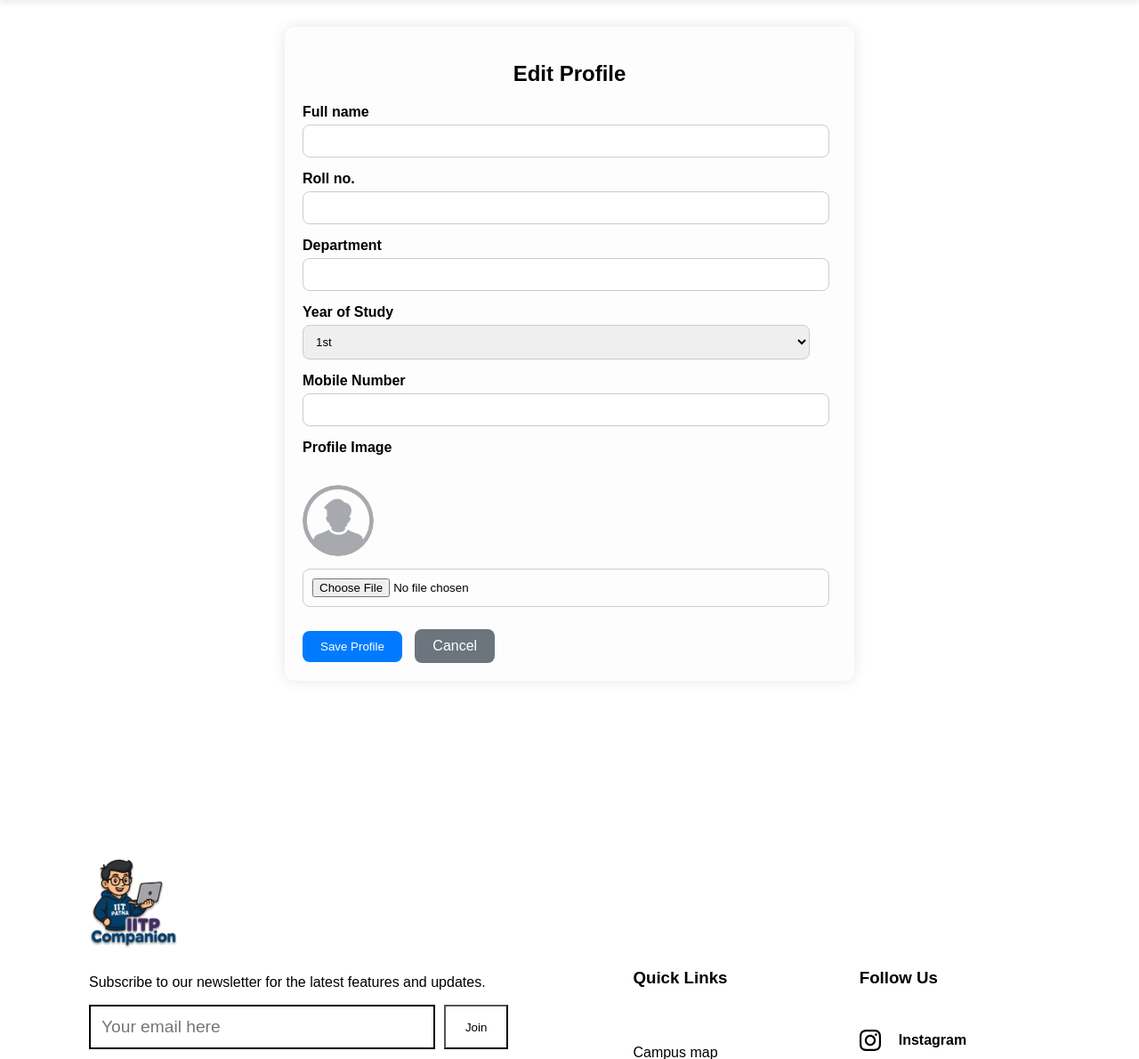
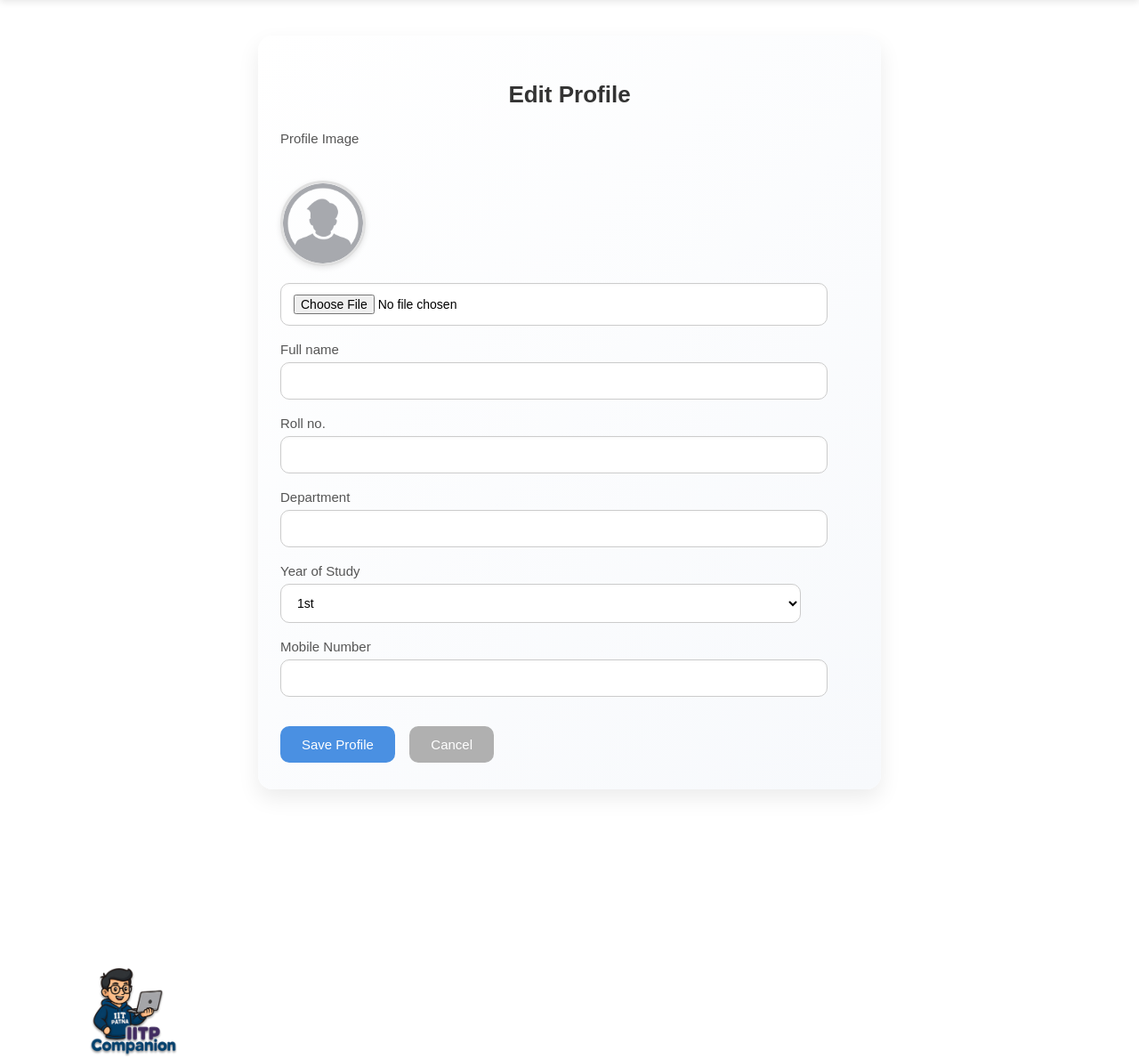
Before and after one commit to testing-monk/iitpcompanion, a Django app: template templates/edit_profile.html in a window 1280 px wide. Shown: the part 119-1309 px from the top of the page at 89% size. Run offline with Django 5.2, Linux system fonts and the light colour scheme; the template is opened without the code that fills it, so the values that code supplies are empty.

Commit message:
update some more features

```diff
--- a/static/css/login.css
+++ b/static/css/login.css
@@ -48,7 +48,7 @@ body {
   border: 1px solid #0000001a;
   max-width: 28rem;
   width: 90%;
-  margin: 80px auto;
+  margin: 60px auto;
   padding: 3rem 2rem;
   border-radius: 16px;
   text-align: center;
--- a/static/css/profile.css
+++ b/static/css/profile.css
@@ -1,139 +1,215 @@
 .profile-container {
-  max-width: 1000px;
-  margin: 40px auto;
-  padding: 20px;
-  background: #fff;
-  border-radius: 12px;
-  box-shadow: 0 4px 20px rgba(0, 0, 0, 0.05);
+  max-width: 950px;
+  margin: 50px auto;
+  padding: 30px;
+  background: linear-gradient(135deg, #ffffff, #f4f7fb);
+  border-radius: 18px;
+  box-shadow: 0 12px 32px rgba(0, 0, 0, 0.07);
   font-family: 'Poppins', sans-serif;
+  transition: 0.3s ease-in-out;
 }
 
 .profile-header {
   display: flex;
   flex-wrap: wrap;
-  gap: 20px;
+  align-items: center;
+  gap: 30px;
+  padding-bottom: 20px;
+  border-bottom: 1px solid #e0e0e0;
 }
 
 .profile-pic {
-  width: 130px;
-  height: 130px;
+  width: 140px;
+  height: 140px;
   object-fit: cover;
   border-radius: 50%;
-  border: 2px solid #ddd;
+  border: 4px solid #e3e6ea;
+  box-shadow: 0 4px 12px rgba(0, 0, 0, 0.08);
+}
+
+.profile-info {
+  flex: 1;
 }
 
 .profile-info h2 {
-  margin-bottom: 10px;
-  font-size: 1.8rem;
+  margin: 0 0 12px;
+  font-size: 2rem;
+  font-weight: 600;
+  color: #333;
 }
 
 .profile-info p {
-  margin: 5px 0;
+  margin: 6px 0;
+  font-size: 15px;
+  color: #555;
 }
 
 .edit-btn {
   display: inline-block;
-  margin-top: 10px;
-  padding: 6px 14px;
-  background: #007bff;
+  margin-top: 14px;
+  padding: 10px 22px;
+  background: linear-gradient(90deg, #007bff, #0056b3);
   color: #fff;
+  font-weight: 500;
+  font-size: 14px;
   text-decoration: none;
-  border-radius: 8px;
-  text-align: center;
+  border-radius: 10px;
+  transition: 0.3s ease;
+  box-shadow: 0 4px 10px rgba(0, 123, 255, 0.3);
 }
 
 .edit-btn:hover {
-  background: #0056b3;
+  background: linear-gradient(90deg, #0056b3, #003f8a);
+  box-shadow: 0 6px 16px rgba(0, 123, 255, 0.4);
 }
 
-section, ul {
-  margin-top: 30px;
+section {
+  margin-top: 40px;
+}
+
+ul {
+  margin-top: 20px;
+  padding-left: 20px;
 }
 
 ul li {
-  list-style: none;
-  margin: 6px 0;
+  margin: 8px 0;
+  color: #444;
 }
 
 ul li a {
   color: #0077cc;
+  font-weight: 500;
   text-decoration: none;
+  transition: 0.2s ease;
 }
 
 ul li a:hover {
   text-decoration: underline;
+  color: #005999;
 }
 
+/* Mobile responsiveness */
 @media (max-width: 768px) {
   .profile-header {
     flex-direction: column;
     align-items: center;
+    text-align: center;
   }
 
   .profile-info h2 {
-    text-align: center;
+    font-size: 1.6rem;
   }
 
   .edit-btn {
-    display: block;
-    margin: 10px auto;
+    margin: 15px auto 0;
+    width: 90%;
+  }
+
+  ul {
+    padding-left: 10px;
+  }
+
+  .profile-container {
+    padding: 20px;
   }
 }
 
 /* edit profile page */
 .edit-profile-container {
-  max-width: 600px;
-  margin: 30px auto;
-  padding: 20px;
-  background: #fdfdfd;
-  border-radius: 10px;
-  box-shadow: 0 0 15px rgba(0,0,0,0.1);
+  max-width: 650px;
+  margin: 40px auto;
+  padding: 30px 25px;
+  background: linear-gradient(135deg, #ffffff, #f7f9fc);
+  border-radius: 16px;
+  box-shadow: 0 10px 25px rgba(0, 0, 0, 0.08);
+  font-family: 'Poppins', sans-serif;
+  transition: all 0.3s ease-in-out;
 }
 
 .edit-profile-container h2 {
   text-align: center;
-  margin-bottom: 20px;
+  margin-bottom: 25px;
+  font-size: 26px;
+  color: #333;
+  font-weight: 600;
 }
 
 .edit-profile-form .form-group {
-  margin-bottom: 15px;
+  margin-bottom: 18px;
 }
 
 .edit-profile-form label {
   display: block;
-  font-weight: bold;
-  margin-bottom: 5px;
+  font-weight: 500;
+  margin-bottom: 6px;
+  color: #555;
+  font-size: 15px;
 }
 
 .edit-profile-form input,
 .edit-profile-form select {
-  width: 95%;
-  padding: 10px;
-  border-radius: 8px;
+  width: 90%;
+  padding: 12px 14px;
+  border-radius: 10px;
   border: 1px solid #ccc;
+  font-size: 14px;
+  background-color: #fff;
+  box-shadow: inset 0 1px 3px rgba(0, 0, 0, 0.03);
+  transition: border 0.2s;
+}
+
+.edit-profile-form input:focus,
+.edit-profile-form select:focus {
+  border-color: #007bff;
+  outline: none;
 }
 
 .profile-preview {
-  width: 80px;
-  height: 80px;
+  width: 90px;
+  height: 90px;
   border-radius: 50%;
   object-fit: cover;
-  margin: 10px 0;
+  margin: 15px 0;
+  border: 3px solid #e0e0e0;
+  box-shadow: 0 2px 6px rgba(0, 0, 0, 0.1);
 }
 
-.submit-btn, .cancel-btn {
+.submit-btn,
+.cancel-btn {
   display: inline-block;
-  padding: 10px 20px;
-  margin-top: 10px;
-  border-radius: 8px;
+  padding: 12px 24px;
+  margin-top: 15px;
+  border-radius: 10px;
   border: none;
+  font-weight: 500;
   text-decoration: none;
-  color: white;
-  background-color: #007bff;
+  font-size: 15px;
+  transition: background 0.3s ease;
   cursor: pointer;
 }
 
+.submit-btn {
+  background-color: #4a90e2;
+  color: white;
+}
+
+.submit-btn:hover {
+  background-color: #357bd8;
+}
+
 .cancel-btn {
-  background-color: #6c757d;
-  margin-left: 10px;
+  background-color: #b0b0b0;
+  color: white;
+  margin-left: 12px;
 }
+
+.cancel-btn:hover {
+  background-color: #999;
+}
+
+/* Optional: Add smooth animation */
+.edit-profile-container:hover {
+  transform: translateY(-2px);
+  box-shadow: 0 15px 30px rgba(0, 0, 0, 0.12);
+}
--- a/static/css/sign-up.css
+++ b/static/css/sign-up.css
@@ -72,7 +72,7 @@ h1 {
     border: 1px solid #0000001a;
     max-width: 28rem;
     width: 90%;
-    margin: 90px auto;
+    margin: 60px auto;
     padding: 3rem;
     border-radius: 16px;
     text-align: center;
--- a/templates/edit_profile.html
+++ b/templates/edit_profile.html
@@ -9,6 +9,15 @@
 
   <form method="POST" enctype="multipart/form-data" class="edit-profile-form">
     {% csrf_token %}
+    <div class="form-group">
+      <label for="profile_image">Profile Image</label><br>
+      {% if profile.profile_image %}
+        <img src="{{ profile.profile_image.url }}" alt="Current Image" class="profile-preview">
+      {% else %}
+        <img src="{% static 'images/default.png' %}" alt="Default Image" class="profile-preview">
+      {% endif %}
+      <input type="file" name="profile_image" id="profile_image">
+    </div>
 
     <div class="form-group">
       <label for="name">Full name</label>
@@ -42,15 +51,6 @@
       <input type="text" name="mobile_number" id="mobile_number" value="{{ profile.mobile_number }}">
     </div>
 
-    <div class="form-group">
-      <label for="profile_image">Profile Image</label><br>
-      {% if profile.profile_image %}
-        <img src="{{ profile.profile_image.url }}" alt="Current Image" class="profile-preview">
-      {% else %}
-        <img src="{% static 'images/default.png' %}" alt="Default Image" class="profile-preview">
-      {% endif %}
-      <input type="file" name="profile_image" id="profile_image">
-    </div>
 
     <button type="submit" class="submit-btn">Save Profile</button>
     <a href="{% url 'profile' %}" class="cancel-btn">Cancel</a>
```
Also changed, not shown: templates/profile.html (+27 -25 lines), db.sqlite3.
